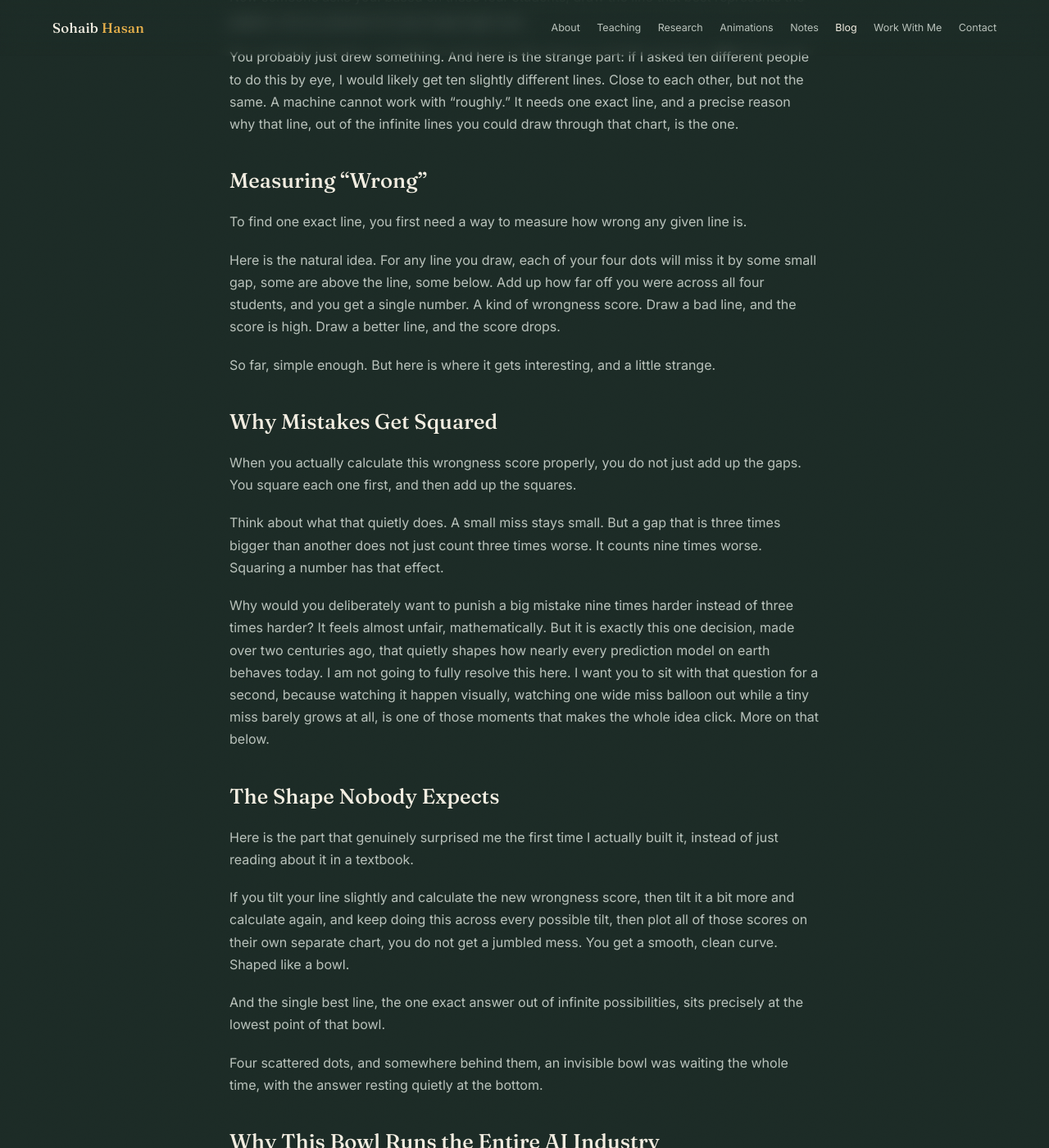
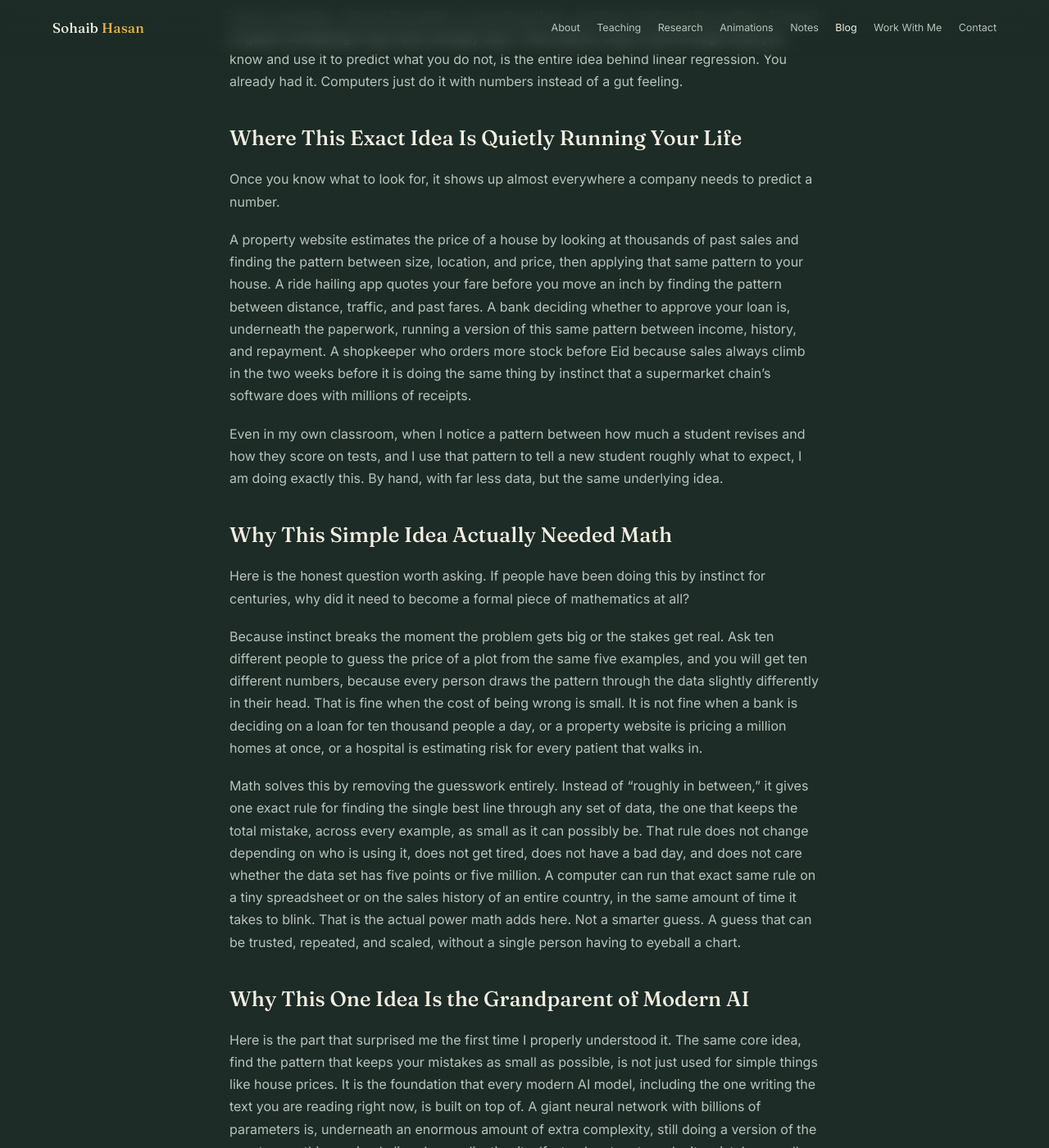
Before and after one commit to Sohaib-Hasan/Sohaib-Hasan.github.io, a Jekyll site: the page built from _posts/2026-10-18-four-dots-one-line-secret-behind-ai.md, in a window 1280 px wide and 1400 px high, scrolled down 980 px. Shown: the whole window at 82% size. Built offline with Jekyll 4.4.1, drawn with Linux system fonts in a browser that asks for light colours; nearby versions of some CDN libraries; comment, search, counter and statistics services are not loaded; some of the changed text lies outside the part shown.

Commit message:
Revise post title and enhance explanation of AI predictions
Updated the title and content to focus on the concept of linear regression and its application in AI predictions.

```diff
--- a/_posts/2026-10-18-four-dots-one-line-secret-behind-ai.md
+++ b/_posts/2026-10-18-four-dots-one-line-secret-behind-ai.md
@@ -1,73 +1,59 @@
 ---
 layout: post
-title: "Four Dots, One Line, and the Secret Behind Every AI Model Ever Built"
+title: "The One Idea Quietly Running Every Prediction App On Your Phone"
 ---
 
-"Sir, if I study two more hours a week, how many more marks will I actually get?"
+Open your phone right now and check three things. The weather app telling you tomorrow will be 34 degrees. A real estate app showing you what a plot in your area is roughly worth before you even call the agent. Careem or Uber quoting you a fare before the ride has even started.
 
-A student asked me this in a revision class a while ago. I gave her the honest teacher answer: "It depends." But the question stayed in my head longer than it should have, because hidden inside that one ordinary sentence is, without any exaggeration, the exact idea that machines use to predict almost everything. Your Netflix recommendations. Zillow's guess at what your house is worth. A bank deciding whether to approve your loan. Even the way ChatGPT decides what word comes next, right now, while it is talking to you.
+None of these three apps are guessing. All three are quietly running the exact same two hundred year old idea. It is called linear regression, and once you understand it, in plain words, no formulas needed, you will start noticing it everywhere, every single day.
 
-I want to show you exactly how. No coding background needed. Just four dots and a bit of curiosity.
+## You Already Do This Yourself, You Just Never Gave It a Name
 
-## The Four Dots
+Think about the last time you sold an old phone on OLX. You did not pull out a calculator. You looked at what three or four similar phones, same model, similar condition, sold for, and you landed on a number in between. You did the same thing if you ever guessed what a plot of land was worth from nearby sales, or guessed how a student would perform on a final exam after watching how they did on the first two tests.
 
-Picture a simple chart. On one side, hours a student studied. On the other, the marks they scored. Now place four real students on it as dots. One studied one hour and scored a 1. Another studied four hours and scored a 4. The other two sit somewhere messily in between.
+In every one of these moments, your brain did something specific. It looked at a handful of known examples, noticed the pattern connecting them, and then stretched that pattern forward to guess something it had never actually seen. That instinct, draw a line through what you know and use it to predict what you do not, is the entire idea behind linear regression. You already had it. Computers just do it with numbers instead of a gut feeling.
 
-Now someone asks you: based on these four students, draw the line that best represents the pattern. Go on, picture it in your head right now.
+## Where This Exact Idea Is Quietly Running Your Life
 
-You probably just drew something. And here is the strange part: if I asked ten different people to do this by eye, I would likely get ten slightly different lines. Close to each other, but not the same. A machine cannot work with "roughly." It needs one exact line, and a precise reason why that line, out of the infinite lines you could draw through that chart, is the one.
+Once you know what to look for, it shows up almost everywhere a company needs to predict a number.
 
-## Measuring "Wrong"
+A property website estimates the price of a house by looking at thousands of past sales and finding the pattern between size, location, and price, then applying that same pattern to your house. A ride hailing app quotes your fare before you move an inch by finding the pattern between distance, traffic, and past fares. A bank deciding whether to approve your loan is, underneath the paperwork, running a version of this same pattern between income, history, and repayment. A shopkeeper who orders more stock before Eid because sales always climb in the two weeks before it is doing the same thing by instinct that a supermarket chain's software does with millions of receipts.
 
-To find one exact line, you first need a way to measure how wrong any given line is.
+Even in my own classroom, when I notice a pattern between how much a student revises and how they score on tests, and I use that pattern to tell a new student roughly what to expect, I am doing exactly this. By hand, with far less data, but the same underlying idea.
 
-Here is the natural idea. For any line you draw, each of your four dots will miss it by some small gap, some are above the line, some below. Add up how far off you were across all four students, and you get a single number. A kind of wrongness score. Draw a bad line, and the score is high. Draw a better line, and the score drops.
+## Why This Simple Idea Actually Needed Math
 
-So far, simple enough. But here is where it gets interesting, and a little strange.
+Here is the honest question worth asking. If people have been doing this by instinct for centuries, why did it need to become a formal piece of mathematics at all?
 
-## Why Mistakes Get Squared
+Because instinct breaks the moment the problem gets big or the stakes get real. Ask ten different people to guess the price of a plot from the same five examples, and you will get ten different numbers, because every person draws the pattern through the data slightly differently in their head. That is fine when the cost of being wrong is small. It is not fine when a bank is deciding on a loan for ten thousand people a day, or a property website is pricing a million homes at once, or a hospital is estimating risk for every patient that walks in.
 
-When you actually calculate this wrongness score properly, you do not just add up the gaps. You square each one first, and then add up the squares.
+Math solves this by removing the guesswork entirely. Instead of "roughly in between," it gives one exact rule for finding the single best line through any set of data, the one that keeps the total mistake, across every example, as small as it can possibly be. That rule does not change depending on who is using it, does not get tired, does not have a bad day, and does not care whether the data set has five points or five million. A computer can run that exact same rule on a tiny spreadsheet or on the sales history of an entire country, in the same amount of time it takes to blink. That is the actual power math adds here. Not a smarter guess. A guess that can be trusted, repeated, and scaled, without a single person having to eyeball a chart.
 
-Think about what that quietly does. A small miss stays small. But a gap that is three times bigger than another does not just count three times worse. It counts nine times worse. Squaring a number has that effect.
+## Why This One Idea Is the Grandparent of Modern AI
 
-Why would you deliberately want to punish a big mistake nine times harder instead of three times harder? It feels almost unfair, mathematically. But it is exactly this one decision, made over two centuries ago, that quietly shapes how nearly every prediction model on earth behaves today. I am not going to fully resolve this here. I want you to sit with that question for a second, because watching it happen visually, watching one wide miss balloon out while a tiny miss barely grows at all, is one of those moments that makes the whole idea click. More on that below.
+Here is the part that surprised me the first time I properly understood it. The same core idea, find the pattern that keeps your mistakes as small as possible, is not just used for simple things like house prices. It is the foundation that every modern AI model, including the one writing the text you are reading right now, is built on top of. A giant neural network with billions of parameters is, underneath an enormous amount of extra complexity, still doing a version of the exact same thing a simple line does: adjusting itself, step by step, to make its mistakes smaller, until it finds the pattern that fits best.
 
-## The Shape Nobody Expects
+Learn this one idea properly, and you have genuinely understood the seed that the entire field of artificial intelligence grew out of.
 
-Here is the part that genuinely surprised me the first time I actually built it, instead of just reading about it in a textbook.
+## For the Curious Few Who Want to See the Actual Math
 
-If you tilt your line slightly and calculate the new wrongness score, then tilt it a bit more and calculate again, and keep doing this across every possible tilt, then plot all of those scores on their own separate chart, you do not get a jumbled mess. You get a smooth, clean curve. Shaped like a bowl.
+Most of you reading this do not need to see a single formula to use what you just learned. But a few of you are students, or simply curious people, who want to actually watch how that "best line" gets calculated by hand, with real numbers, step by step, instead of just taking my word for it.
 
-And the single best line, the one exact answer out of infinite possibilities, sits precisely at the lowest point of that bowl.
-
-Four scattered dots, and somewhere behind them, an invisible bowl was waiting the whole time, with the answer resting quietly at the bottom.
-
-## Why This Bowl Runs the Entire AI Industry
-
-Here is the sentence I actually want you to remember from this whole post.
-
-That bowl you just pictured, built from four dots and a student's exam score, is not a special trick that only works for small, simple examples. Finding the bottom of a bowl exactly like this one is the core mechanism behind every machine learning model that exists, including the massive neural networks running today's most advanced AI. They are not doing something fundamentally different from what we just did. They are rolling downhill, step by step, inside a version of this exact same bowl, just with millions of dimensions instead of one.
-
-The four dot problem you solved in school and the AI model answering your questions at 2 a.m. are, underneath everything, playing the same game.
-
-## Watch It Actually Happen
-
-Reading about a bowl is one thing. Watching a real line tilt, the gaps turn into literal squares growing and shrinking in front of you, and the bowl appear out of nowhere, with the exact best answer worked out by hand using real numbers, is a different experience entirely.
-
-I built a complete animated walkthrough of this exact idea, start to finish, and it is the most satisfying piece of animation I have made so far:
+I built a complete animated walkthrough of exactly that, using a tiny four point example you can follow with nothing more than a pen and paper:
 
 **[Watch: Linear Regression, animated](https://www.youtube.com/watch?v=MQzgPcSX0Wc)**
 
-It answers the question I deliberately left open above: why squaring the gaps is the right call, what the bowl actually looks like once you see it move, and the exact two formulas that let you calculate the one honest line for any set of dots you are ever handed, worked out by hand so you can follow every step.
+<div style="position:relative;padding-bottom:56.25%;height:0;overflow:hidden;max-width:100%;">
+<iframe src="https://www.youtube.com/embed/MQzgPcSX0Wc" style="position:absolute;top:0;left:0;width:100%;height:100%;" frameborder="0" allowfullscreen></iframe>
+</div>
 
-## Back to My Student
+It walks through why the mistakes get measured the way they do, what the resulting pattern actually looks like once you plot it, and the exact two numbers that pin down the one honest line through any set of points, worked out from scratch.
 
-So could I have actually answered her question with a real number, instead of "it depends"?
+## The Next Time You See a Prediction
 
-Yes. With enough past students' data, exactly this method would give me a precise answer: study two more hours, and here is what you can expect to gain, on average. Not a guarantee. A prediction, built from a bowl, built from dots, built from gaps that were squared on purpose.
+The next time an app on your phone quotes you a price, a fare, or an estimate before you have given it much information at all, you will know what is actually happening behind that number. Somewhere in its code is the same idea you already use without thinking: look at what happened before, find the pattern, and stretch it forward to guess what happens next.
 
-That is what machine learning actually is, underneath all the hype. Not magic. Just a very patient, very precise way of asking: out of every line I could possibly draw, which one is the most honest?
+It is not magic. It never was. It is just a very old, very patient idea, trusted enough to run quietly behind almost everything that predicts anything, including, in its own distant way, the very phone in your hand.
 
 ---
 
```
